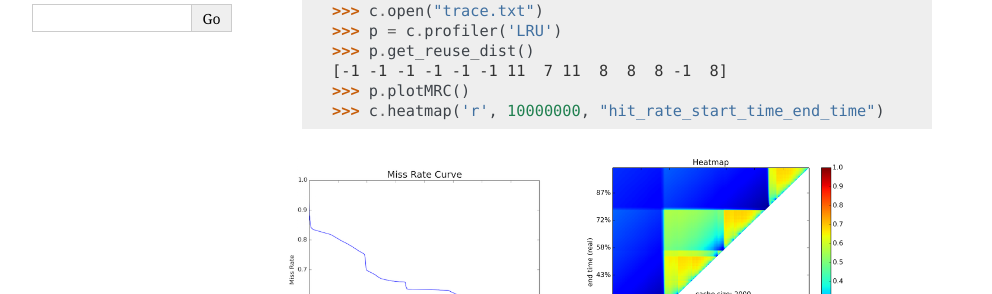
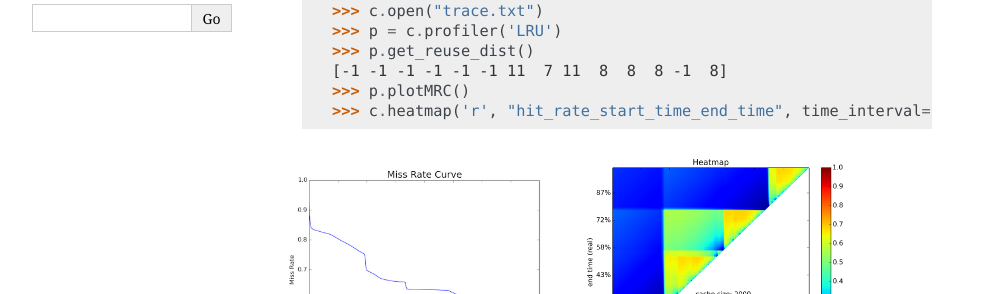
Before and after one commit to 1a1a11a/PyMimircache, a Sphinx documentation site: the page built from docs/index.rst, in a window 1280 px wide. Shown: the part 349-643 px from the top of the page, without its empty margins (148-1140 px from the left). Built offline with Sphinx 7.4.7, drawn with Linux system fonts in a browser that asks for light colours.

Commit message:
update doc

```diff
--- a/docs/index.rst
+++ b/docs/index.rst
@@ -14,7 +14,7 @@ Welcome to the documentation of mimircache, a python3 cache trace analysis platf
     >>> p.get_reuse_dist()
     [-1 -1 -1 -1 -1 -1 11  7 11  8  8  8 -1  8]
     >>> p.plotMRC()
-    >>> c.heatmap('r', 10000000, "hit_rate_start_time_end_time")
+    >>> c.heatmap('r', "hit_rate_start_time_end_time", time_interval=10000000)
 
 .. image::  images/example_MRC.png
     :width: 45%
```
Also changed, not shown: 5 other files.
